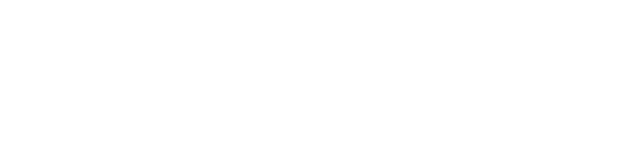
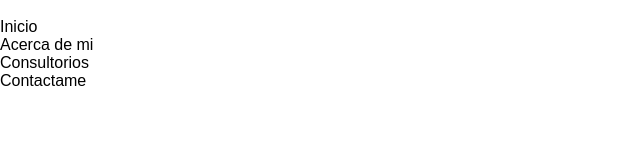
Before and after one commit to cristhianpabon/drcesarpabon-contactweb, a plain HTML site: page index.html in a window 1280 px wide. Shown: the whole page, without its empty margins (0-640 px from the left). Drawn offline with Linux system fonts and the light colour scheme.

Commit message:
Adding the initial style config

```diff
--- a/css/style.css
+++ b/css/style.css
@@ -0,0 +1,9 @@
+*{
+    margin:0;
+    padding:0;
+    font-family: Arial, Helvetica, sans-serif;
+}
+
+li{
+    list-style: none;
+}
--- a/index.html
+++ b/index.html
@@ -1,15 +1,28 @@
 <!DOCTYPE html>
 <html lang="en">
+
 <head>
     <meta charset="UTF-8">
     <meta name="viewport" content="width=device-width, initial-scale=1.0">
     <link rel="stylesheet" href="css/style.css">
     <title>Dr. Cesar Pabón</title>
 </head>
+
 <body>
-    <!-- navbar aqui abajo-->
+        <!-- navbar aqui abajo-->
+        <nav class="navbar">
+            <div><img src="" alt="" srcset=""></div>
+            <li>Inicio</li>
+            <li>Acerca de mi</li>
+            <li>Consultorios</li>
+            <li>Contactame</li>
+        </nav>
+        <!-- banner aqui abajo (con foto en blanco y negro) -->
 
-    <!-- banner aqui abajo (con foto en blanco y negro) -->
+
+
+
+
 
     <!-- seccion acercademi aqui abajo -->
 
@@ -30,4 +43,5 @@
 
 
 </body>
+
 </html>
```
